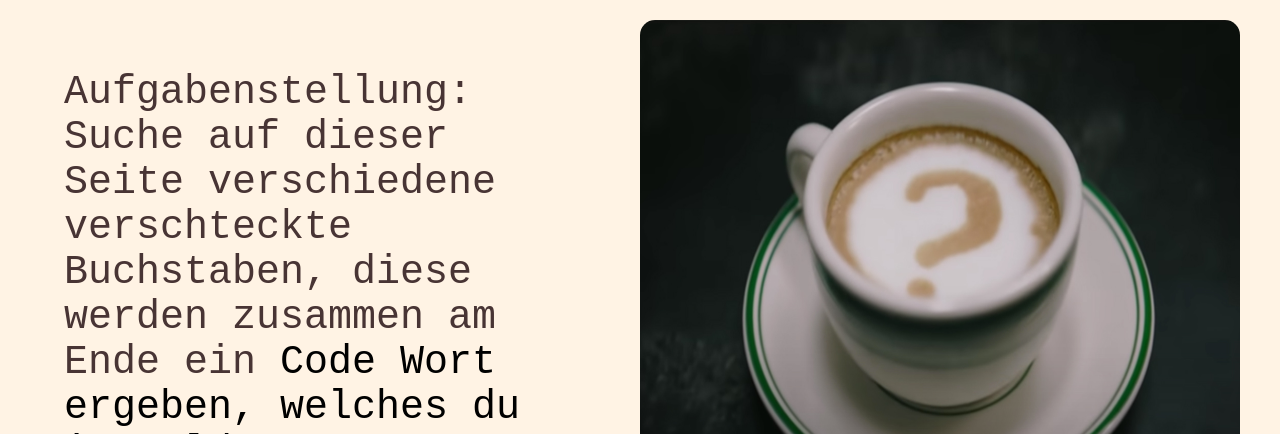
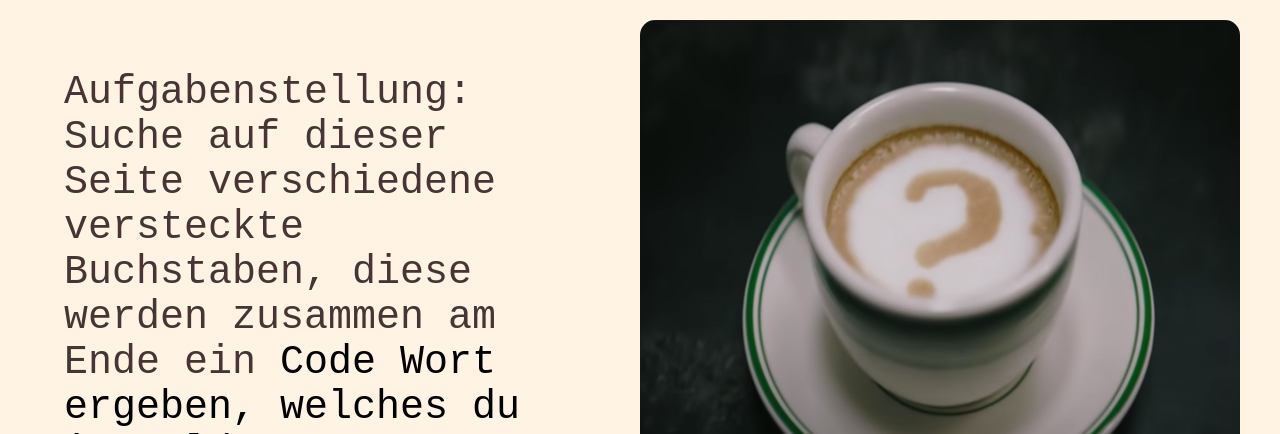
Before and after one commit to ElijaZuercher/Riddle-Game, a plain HTML site: page index.html in a window 1280 px wide. Shown: the part 366-800 px from the top of the page. Drawn offline with Linux system fonts and the light colour scheme.

Commit message:
textkorrektur Aufgabestellung

```diff
--- a/index.html
+++ b/index.html
@@ -33,7 +33,7 @@
 
   <div class="Grossercontainer">
     <div class="Aufgabenstellung">
-      <a class="g21">Aufgabenstellung: Suche auf dieser Seite verschiedene verschteckte Buchstaben,
+      <a class="g21">Aufgabenstellung: Suche auf dieser Seite verschiedene versteckte Buchstaben,
         diese werden zusammen am Ende ein
         <a id="code">Code</a> Wort ergeben,
         welches du im Feld unten eingeben kannst.</a>
```
